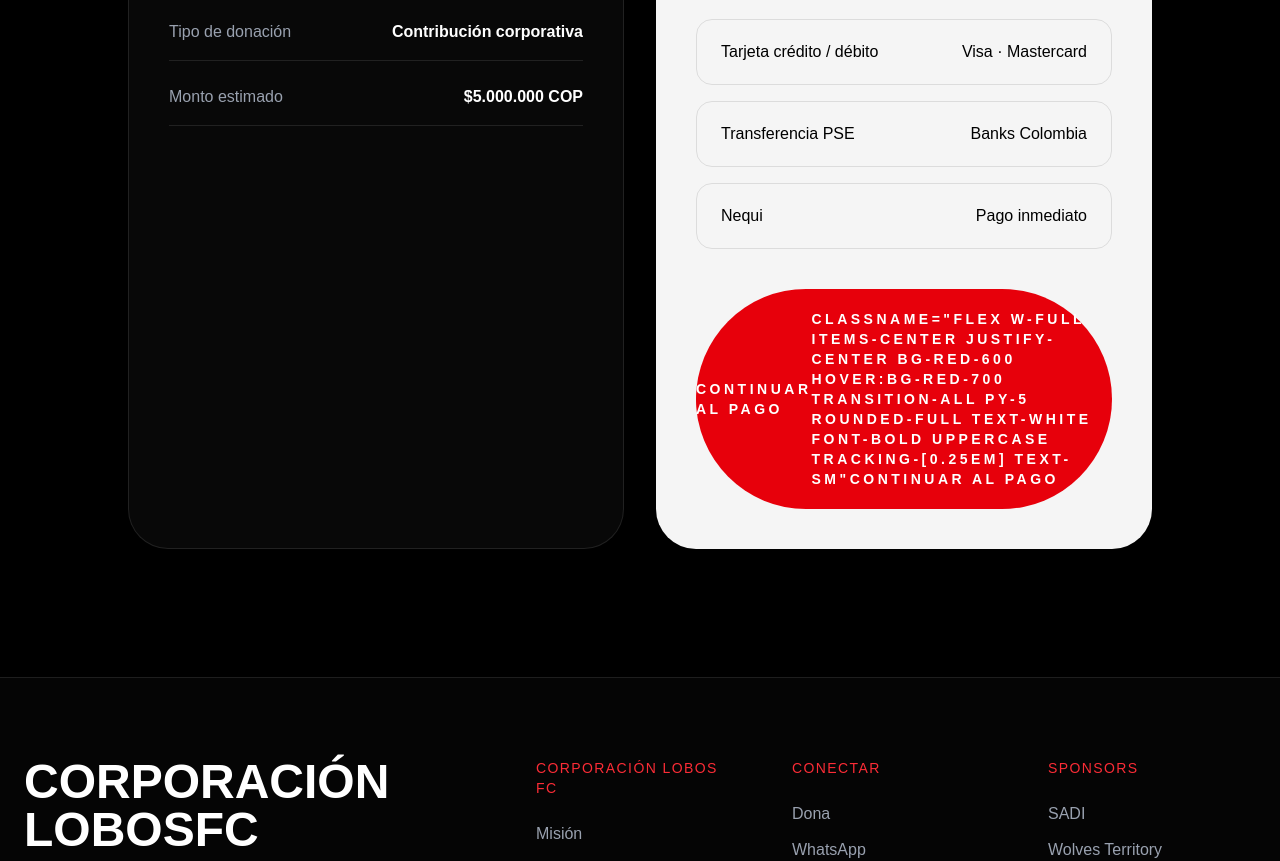
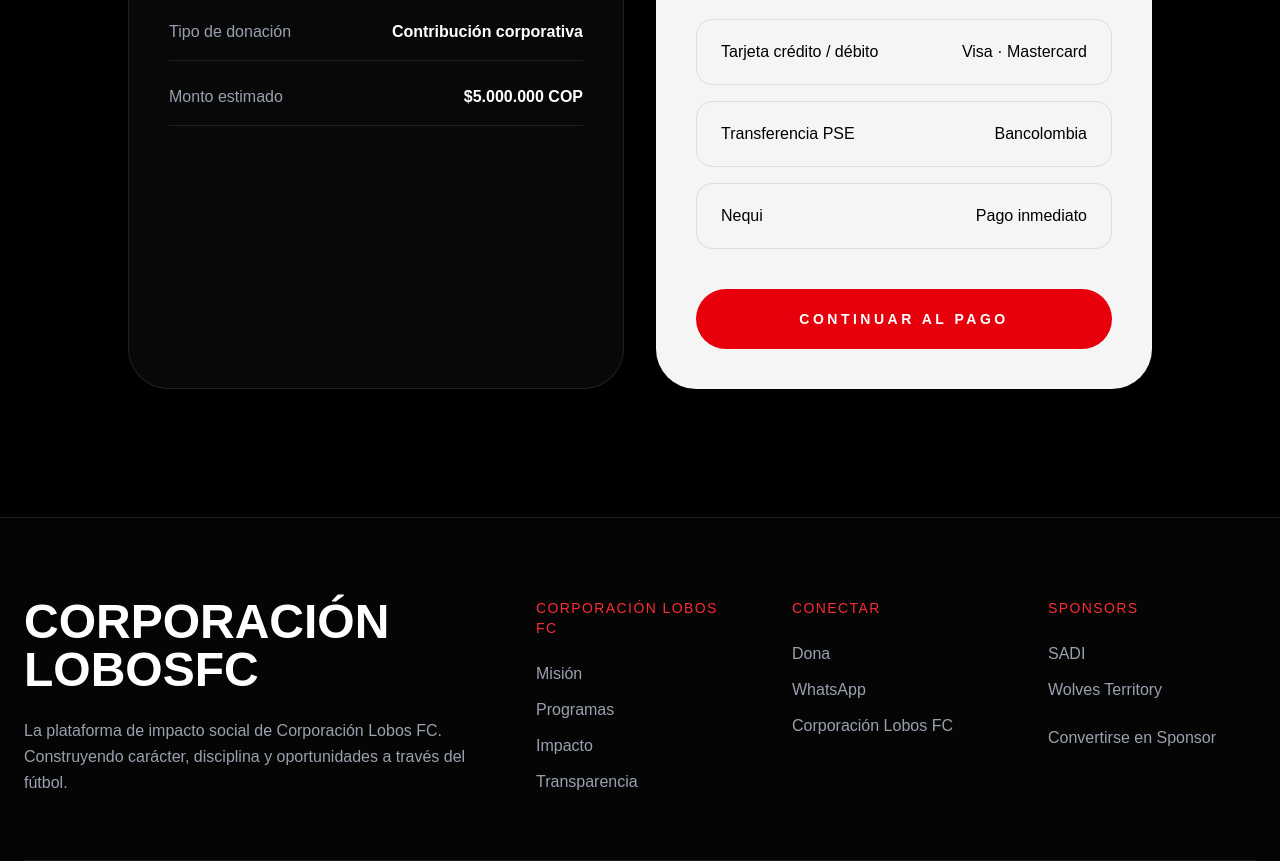
Before and after one commit to deltastudiocomunicaciones-cpu/lobosfc-social-impact, a Next.js app: page /donaciones in a window 1280 px wide. Shown: the part 8220-9081 px from the top of the page. Built offline with nearby package versions, Linux system fonts and the light colour scheme.

Commit message:
Prepare Wompi secure integration

```diff
--- a/sections/WompiCheckout.tsx
+++ b/sections/WompiCheckout.tsx
@@ -83,7 +83,7 @@ export default function WompiCheckout() {
 
               <div className="border border-black/10 rounded-2xl px-6 py-5 flex justify-between items-center">
                 <span>{t.pseTransfer}</span>
-                <span>Banks Colombia</span>
+                <span>Bancolombia</span>
               </div>
 
               <div className="border border-black/10 rounded-2xl px-6 py-5 flex justify-between items-center">
@@ -93,22 +93,12 @@ export default function WompiCheckout() {
 
             </div>
 
-            <a
-  href="https://checkout.wompi.co/p/1b9c8e5f-8a0c-4b3d-9c3e-2a1f0e5d6c7f"
+           <a
+  href="https://checkout.wompi.co/l/zzhFsU"
   target="_blank"
   rel="noopener noreferrer"
   className="flex w-full items-center justify-center bg-red-600 hover:bg-red-700 transition-all py-5 rounded-full text-white font-bold uppercase tracking-[0.25em] text-sm"
 >
-<a
-  href="TU_LINK_REAL_DE_WOMPI"
-  target="_blank"
-  rel="noopener noreferrer"
-  className="flex w-full items-center justify-center bg-red-600 hover:bg-red-700 transition-all py-5 rounded-full text-white font-bold uppercase tracking-[0.25em] text-sm"
->
-  {t.continuePayment}
-</a>
-  className="flex w-full items-center justify-center bg-red-600 hover:bg-red-700 transition-all py-5 rounded-full text-white font-bold uppercase tracking-[0.25em] text-sm"
-
   {t.continuePayment}
 </a>
 
```
